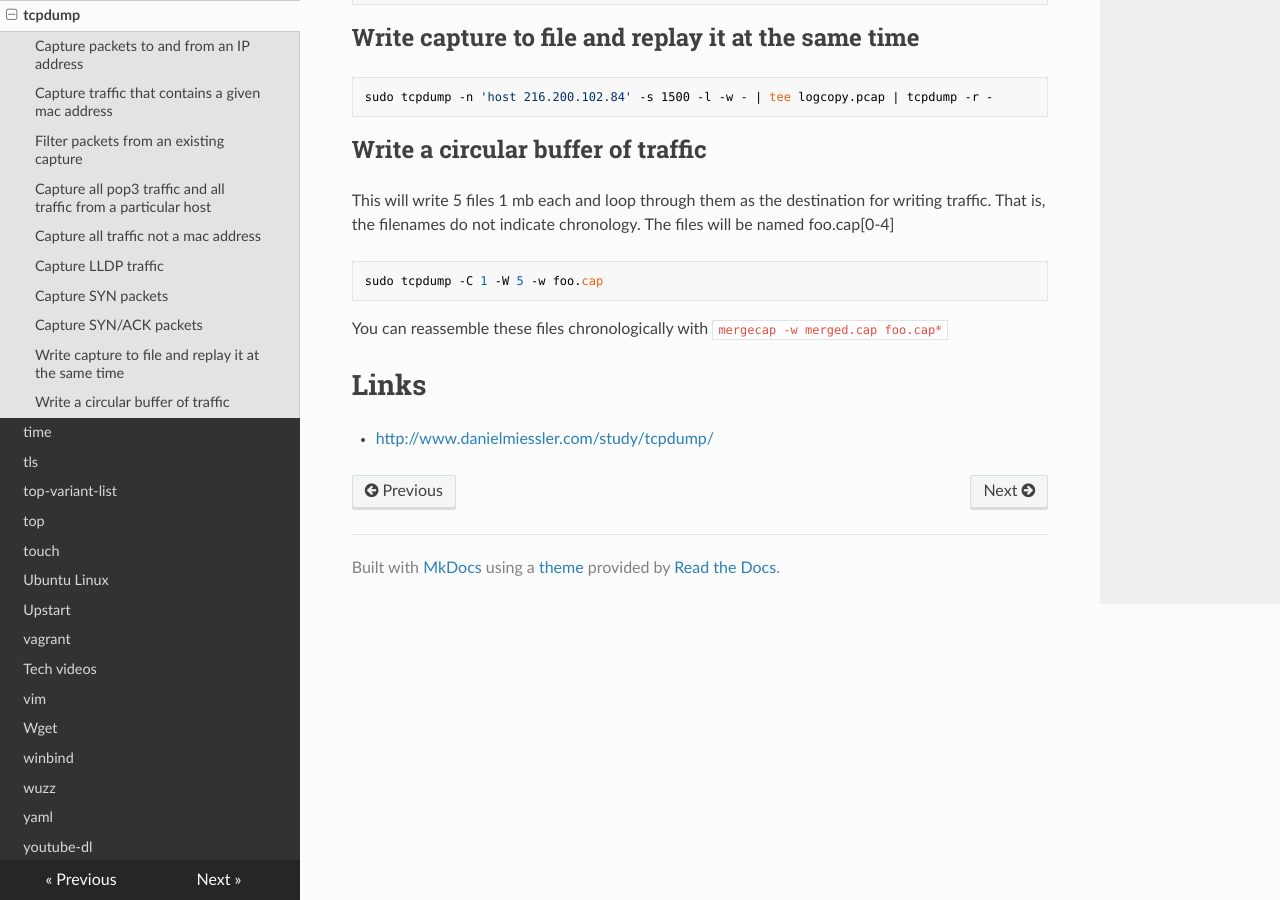
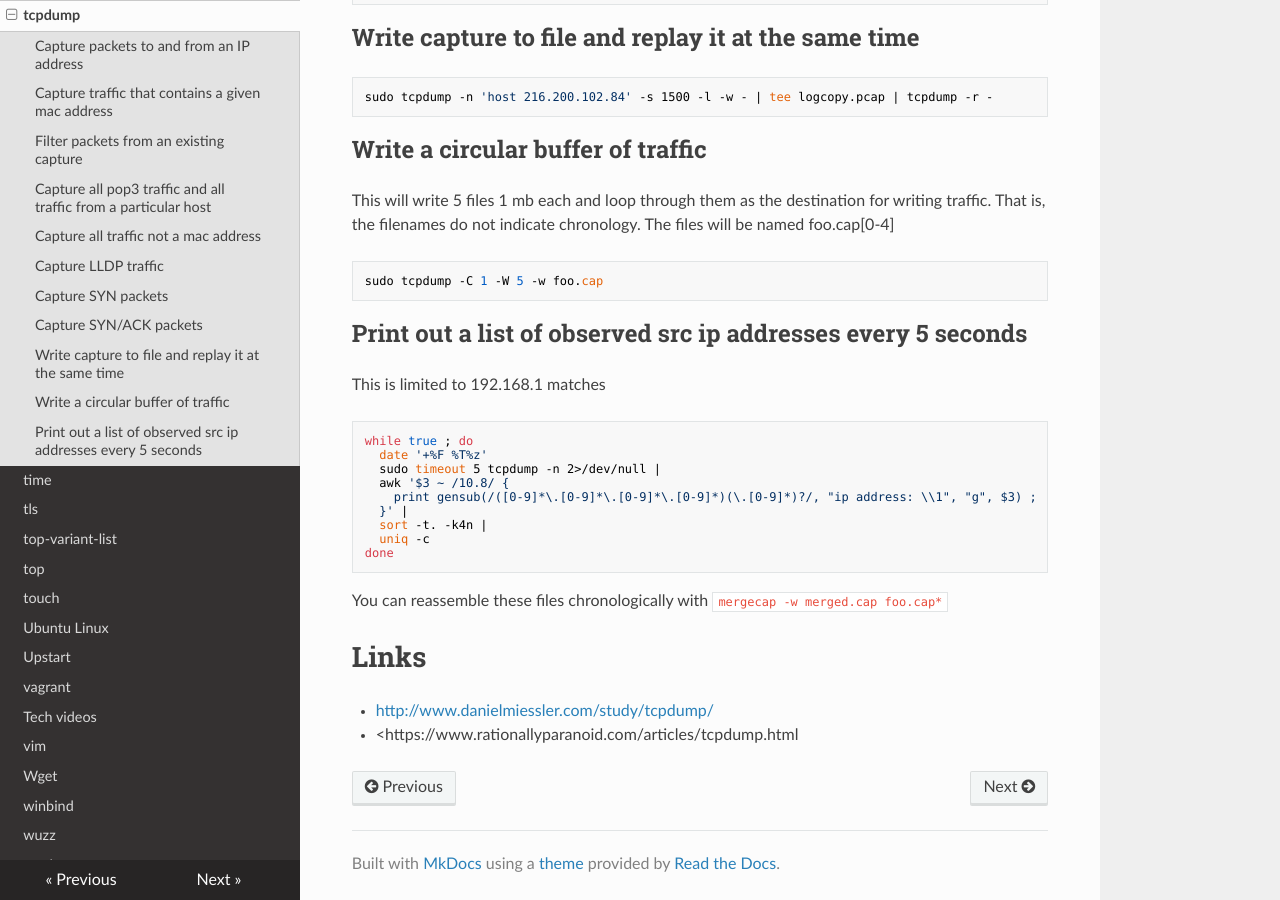
Before and after one commit to lando-cal/tech-notes, an MkDocs documentation site: the page built from docs/tcpdump.md, in a window 1280 px wide and 900 px high, scrolled down 1627 px. Built offline with MkDocs 1.6.1, drawn with Linux system fonts in a browser that asks for light colours; nearby versions of some CDN libraries.

Commit message:
Examples, links

````diff
--- a/docs/tcpdump.md
+++ b/docs/tcpdump.md
@@ -82,7 +82,24 @@ This will write 5 files 1 mb each and loop through them as the destination for w
 sudo tcpdump -C 1 -W 5 -w foo.cap
 ```
 
+## Print out a list of observed src ip addresses every 5 seconds
+
+This is limited to 192.168.1 matches
+
+```
+while true ; do
+  date '+%F %T%z'
+  sudo timeout 5 tcpdump -n 2>/dev/null |
+  awk '$3 ~ /10.8/ {
+    print gensub(/([0-9]*\.[0-9]*\.[0-9]*\.[0-9]*)(\.[0-9]*)?/, "ip address: \\1", "g", $3) ;
+  }' |
+  sort -t. -k4n |
+  uniq -c
+done
+```
+
 You can reassemble these files chronologically with `mergecap -w merged.cap foo.cap*`
 
 # Links
-- [http://www.danielmiessler.com/study/tcpdump/](http://www.danielmiessler.com/study/tcpdump/)
+- <http://www.danielmiessler.com/study/tcpdump/>
+- <https://www.rationallyparanoid.com/articles/tcpdump.html
````
Also changed, not shown: docs/kubernetes.md (+6 -0 lines).
